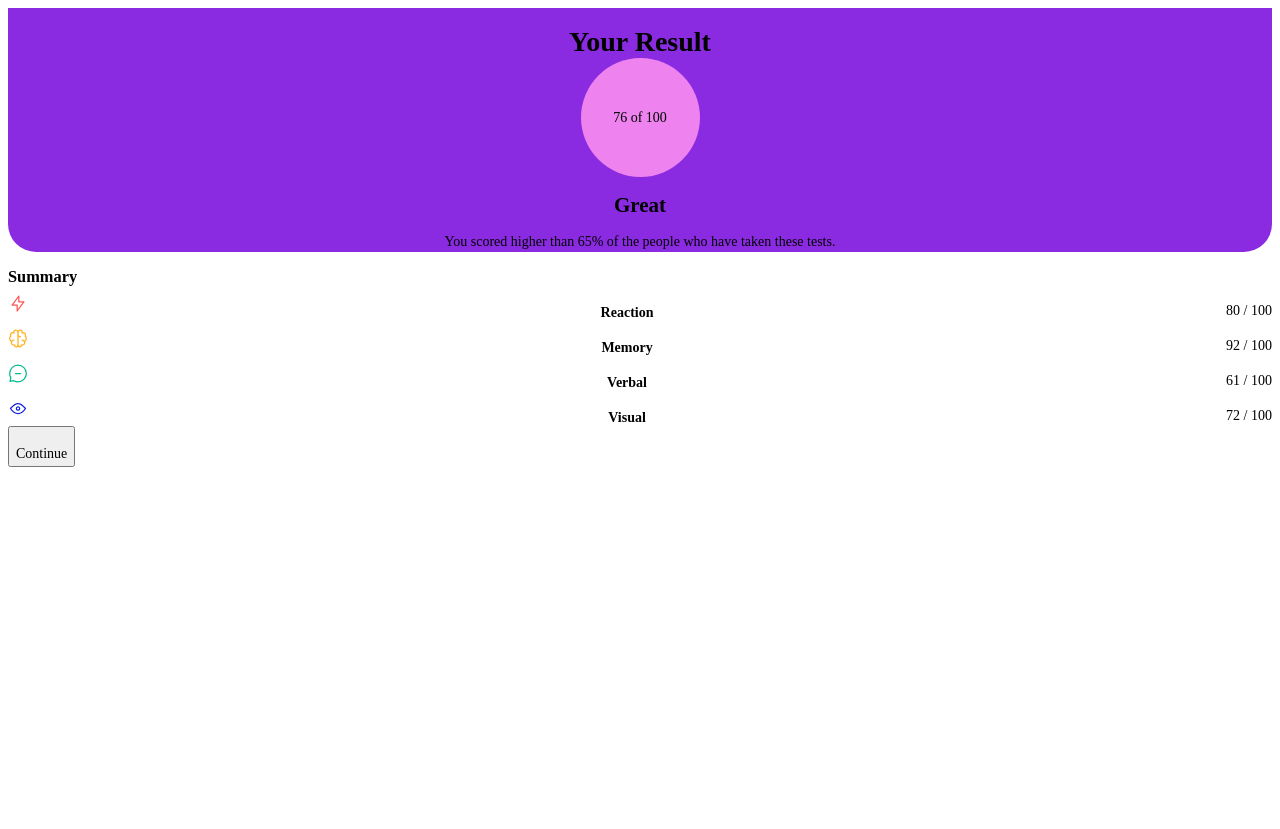
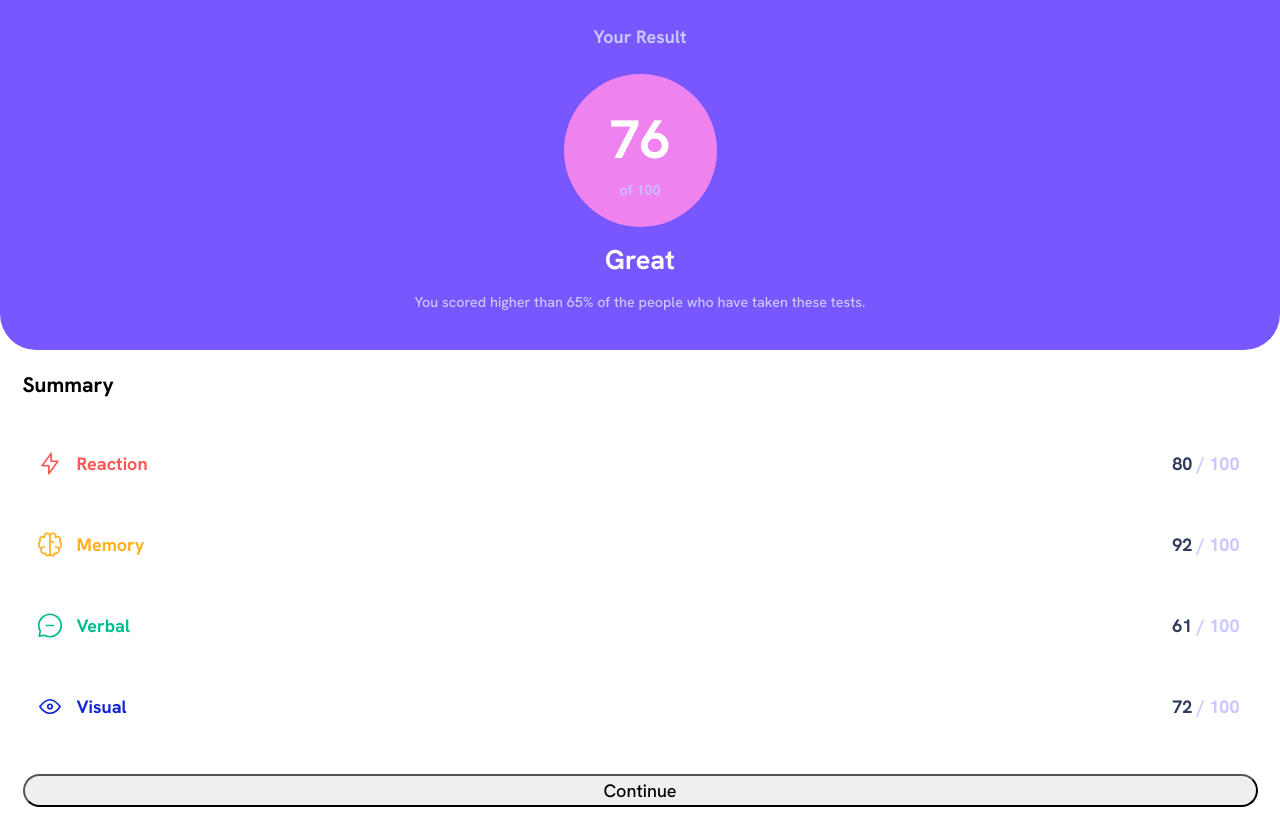
Before and after one commit to MuneerMek/results-summary-component-main, a plain HTML site: page index.html in a window 1280 px wide. Before the commit the page ends 808 px from the top, so only its background shows below. Drawn offline with Linux system fonts and the light colour scheme.

Commit message:
modified styles

```diff
--- a/css/main.css
+++ b/css/main.css
@@ -24,6 +24,7 @@ blockquote,
 dl,
 dd {
   margin-block-end: 0;
+  margin: 0;
 }
 
 /* Remove list styles on ul, ol elements with a list role, which suggests default styling will be removed */
@@ -88,13 +89,34 @@ textarea:not([rows]) {
   scroll-margin-block: 5ex;
 }
 
+/* Root Colors */
+:root {
+  /* Primary */
+  --light-red: hsl(0, 100%, 67%);
+  --orangey-yellow: hsl(39, 100%, 56%);
+  --green-teal: hsl(166, 100%, 37%);
+  --cobalt-blue: hsl(234, 85%, 45%);
+  /* Gradients */
+  --light-slate-blue-bg: hsl(252, 100%, 67%);
+  --light-royal-blue-bg: hsl(241, 81%, 54%);
+  --violet-blue-circle: hsla(256, 72%, 46%, 1);
+  --persian-blue-circle: hsla(241, 72%, 46%, 0);
+  /* Neutral */
+  --white: hsl(0, 0%, 100%);
+  --pale-blue: hsl(221, 100%, 96%);
+  --light-lavender: hsl(241, 100%, 89%);
+  --dark-gray-blue: hsl(224, 30%, 27%);
+}
+
 /* General Styles */
 
 html {
-  font-size: 0.875rem;
+  font-size: 1.125rem;
+  font-family: "Hanken Grotesk", sans-serif;
 }
 
 body {
+  height: 100svh;
 }
 
 main {
@@ -115,7 +137,8 @@ main {
   flex-flow: column;
   align-items: center;
   text-align: center;
-  background: blueviolet;
+  gap: 1rem;
+  background: var(--light-slate-blue-bg);
   border-radius: 0 0 2rem 2rem;
 }
 
@@ -129,21 +152,102 @@ main {
   border-radius: 50%;
 }
 
+.results h2 {
+  color: var(--white);
+}
+
+.results p {
+  color: var(--light-lavender);
+  font-size: 0.8rem;
+  padding: 0 2.5rem 2rem 2.5rem;
+}
+
+.results h1 {
+  font-size: 1rem;
+  padding-top: 1.5rem;
+  padding-bottom: 0.5rem;
+  color: var(--light-lavender);
+}
+
 .score-display p {
-  padding-bottom: 1rem;
+  padding: 0;
+}
+
+.score-display p span {
+  color: var(--white);
+  font-size: 3rem;
+  font-weight: 700;
+  display: inline-block;
+  width: 100%;
 }
 
 .summary {
+  padding: 1.25rem;
+  display: flex;
+  flex-flow: column;
+  gap: 2rem;
 }
 
 .summary .grid-columns {
   display: grid;
   grid-template-rows: repeat(4, 1fr);
+  align-items: center;
+  gap: 1rem;
 }
 
-.summary .grid-columns .result-element {
+.result-element {
+  display: grid;
+  grid-template-columns: 3rem 3fr 2fr;
+  padding: 1rem 0 1rem 0;
+}
+
+.result-element p {
+  font-weight: 700;
+  color: var(--dark-gray-blue);
+  justify-self: flex-end;
+  padding-right: 1rem;
+}
+
+.result-element img {
+  height: 1.5rem;
+  width: 100%;
+}
+
+.result-element:nth-child(1) {
+  color: var(--light-red);
+  background: hsl(var(--light-red), 0.1);
+}
+.result-element:nth-child(2) {
+  color: var(--orangey-yellow);
+  background: hsl(var(--light-red), 0.1);
+}
+.result-element:nth-child(3) {
+  color: var(--green-teal);
+  background: hsl(var(--light-red), 0.1);
+}
+.result-element:nth-child(4) {
+  color: var(--cobalt-blue);
+  background: hsl(var(--light-red), 0.1);
+}
+
+picture {
   display: flex;
-  justify-content: space-between;
+  justify-content: center;
+  align-items: center;
+  /* flex-shrink? */
+}
+
+.result-element h4 {
+  line-height: 1.5;
+}
+
+.result-element p span {
+  color: var(--light-lavender);
+}
+
+.summary button {
+  width: 100%;
+  border-radius: 2rem;
 }
 
 /* Attribution */
--- a/index.html
+++ b/index.html
@@ -10,6 +10,12 @@
       href="./assets/images/favicon-32x32.png"
     />
     <title>Frontend Mentor | Results summary component</title>
+    <link rel="preconnect" href="https://fonts.googleapis.com" />
+    <link rel="preconnect" href="https://fonts.gstatic.com" crossorigin />
+    <link
+      href="https://fonts.googleapis.com/css2?family=Hanken+Grotesk:wght@500;700;800&display=swap"
+      rel="stylesheet"
+    />
     <link rel="stylesheet" href="css/main.css" />
     <script src="js/script.js" defer></script>
   </head>
@@ -31,25 +37,32 @@
           <h3>Summary</h3>
           <div class="grid-columns">
             <div class="result-element">
-              <img
-                src="assets/images/icon-reaction.svg"
-                alt="lightning bolt icon"
-              />
+              <picture
+                ><img
+                  src="assets/images/icon-reaction.svg"
+                  alt="lightning bolt icon"
+              /></picture>
               <h4>Reaction</h4>
               <p>80 <span>/ 100</span></p>
             </div>
             <div class="result-element">
-              <img src="assets/images/icon-memory.svg" alt="brain icon" />
+              <picture
+                ><img src="assets/images/icon-memory.svg" alt="brain icon"
+              /></picture>
               <h4>Memory</h4>
               <p>92 <span>/ 100</span></p>
             </div>
             <div class="result-element">
-              <img src="assets/images/icon-verbal.svg" alt="speech icon" />
+              <picture
+                ><img src="assets/images/icon-verbal.svg" alt="speech icon"
+              /></picture>
               <h4>Verbal</h4>
               <p>61 <span>/ 100</span></p>
             </div>
             <div class="result-element">
-              <img src="assets/images/icon-visual.svg" alt="eye icon" />
+              <picture
+                ><img src="assets/images/icon-visual.svg" alt="eye icon"
+              /></picture>
               <h4>Visual</h4>
               <p>72 <span>/ 100</span></p>
             </div>
```
